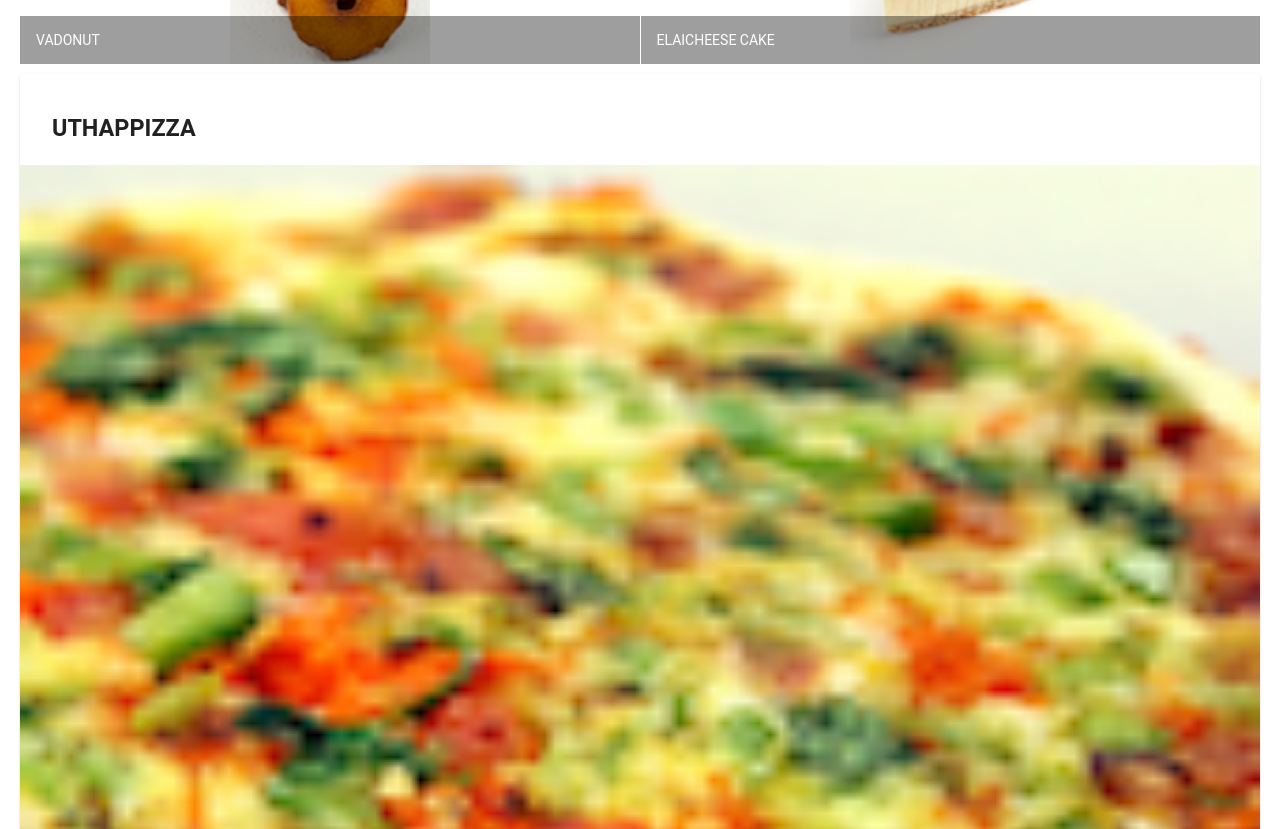
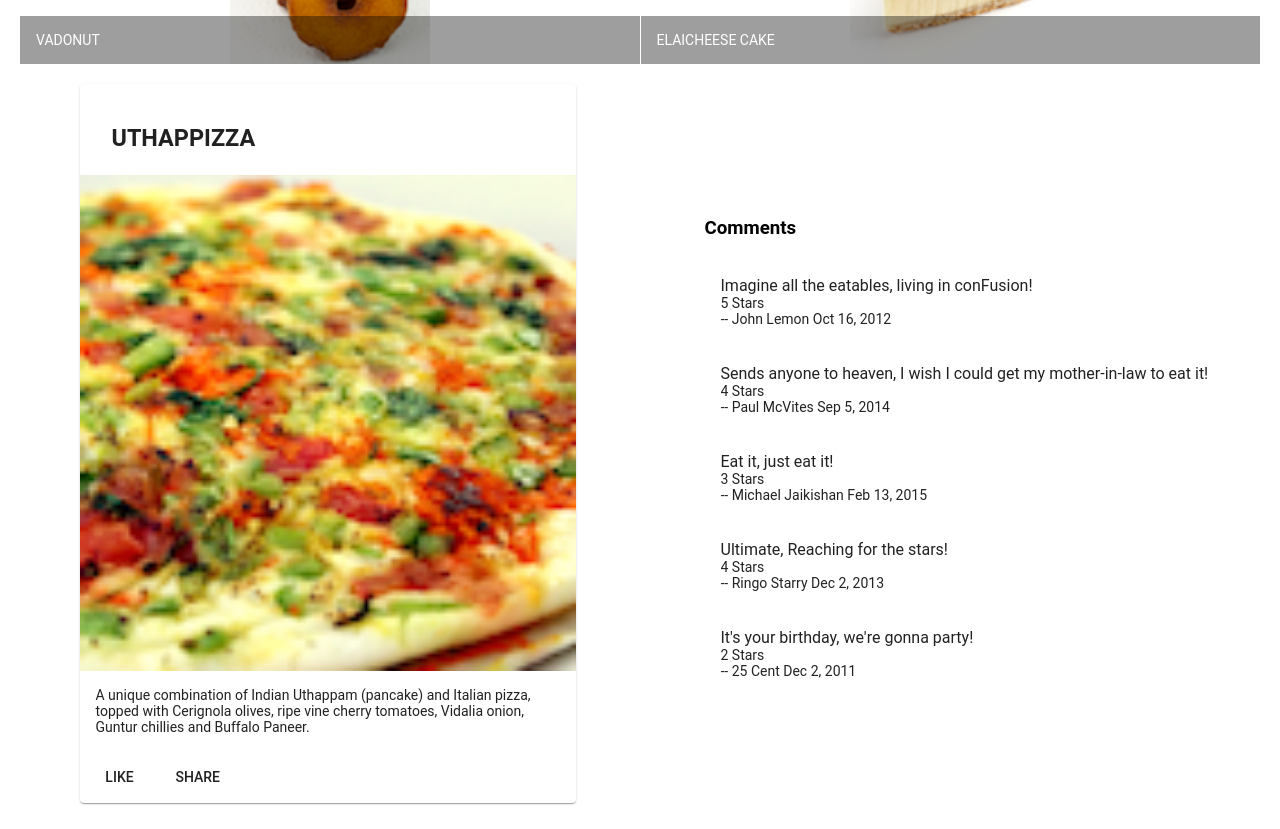
Before and after one commit to pradeep1928/Coursera-Front-End-Javascript-framwork-with-Angular, an Angular app: page / in a window 1280 px wide. Shown: the part 500-1329 px from the top of the page. Built offline with nearby package versions, Linux system fonts and the light colour scheme.

Commit message:
Assignment-1 Angular component dishdetail

```diff
--- a/src/app/app.module.ts
+++ b/src/app/app.module.ts
@@ -11,12 +11,14 @@
 
 import 'hammerjs';
 import { MenuComponent } from './menu/menu.component';
+import { DishdetailComponent } from './dishdetail/dishdetail.component';
 
 
 @NgModule({
   declarations: [
     AppComponent,
-    MenuComponent
+    MenuComponent,
+    DishdetailComponent
   ],
   imports: [
     BrowserModule,
--- /dev/null
+++ b/src/app/dishdetail/dishdetail.component.html
@@ -0,0 +1,51 @@
+<div class="container"
+      fxLayout="row"
+      fxLayout.sm="column"
+      fxLayout.xs="column"
+      fxLayoutAlign.gt-md="space-around center"
+      fxLayoutGap="10px"
+      fxLayoutGap.xs="0">
+
+
+
+  <div fxFlex="40" *ngIf="dish">
+    <mat-card>
+      <mat-card-header>
+        <mat-card-title>
+          <h3>{{dish.name | uppercase }}</h3>
+        </mat-card-title>
+      </mat-card-header>
+      <img mat-card-image src={{dish.image}} alt={{dish.name}}>
+      <mat-card-content>
+        <p>{{dish.description}}</p>
+      </mat-card-content>
+      <mat-card-actions>
+        <button mat-button>LIKE</button>
+        <button mat-button>SHARE</button>
+      </mat-card-actions>
+    </mat-card>
+  </div>
+
+  <div fxFlex="40" *ngIf="dish">
+    <mat-list fxFlex>
+        <h3>Comments</h3>
+      <mat-list-item *ngFor="let comment of dish.comments">
+
+        <p matLine>
+          <span>{{comment.comment}}</span>
+        </p>
+
+        <p matLine>
+          <span>{{comment.rating }} Stars</span>
+        </p>
+
+        <p matLine >
+          <span>-- {{comment.author}} </span>
+          <span >{{ comment.date | date }}</span>
+        </p>
+
+      </mat-list-item>
+    </mat-list>
+  </div>
+
+</div>
--- /dev/null
+++ b/src/app/dishdetail/dishdetail.component.ts
@@ -0,0 +1,61 @@
+import { Component, OnInit } from '@angular/core';
+
+const DISH = {
+  id: '0',
+  name: 'Uthappizza',
+  image: '/assets/images/uthappizza.png',
+  category: 'mains',
+  featured: true,
+  label: 'Hot',
+  price: '4.99',
+  // tslint:disable-next-line:max-line-length
+  description: 'A unique combination of Indian Uthappam (pancake) and Italian pizza, topped with Cerignola olives, ripe vine cherry tomatoes, Vidalia onion, Guntur chillies and Buffalo Paneer.',
+  comments: [
+       {
+           rating: 5,
+           comment: 'Imagine all the eatables, living in conFusion!',
+           author: 'John Lemon',
+           date: '2012-10-16T17:57:28.556094Z'
+       },
+       {
+           rating: 4,
+           comment: 'Sends anyone to heaven, I wish I could get my mother-in-law to eat it!',
+           author: 'Paul McVites',
+           date: '2014-09-05T17:57:28.556094Z'
+       },
+       {
+           rating: 3,
+           comment: 'Eat it, just eat it!',
+           author: 'Michael Jaikishan',
+           date: '2015-02-13T17:57:28.556094Z'
+       },
+       {
+           rating: 4,
+           comment: 'Ultimate, Reaching for the stars!',
+           author: 'Ringo Starry',
+           date: '2013-12-02T17:57:28.556094Z'
+       },
+       {
+           rating: 2,
+           comment: 'It\'s your birthday, we\'re gonna party!',
+           author: '25 Cent',
+           date: '2011-12-02T17:57:28.556094Z'
+       }
+   ]
+};
+
+@Component({
+  selector: 'app-dishdetail',
+  templateUrl: './dishdetail.component.html',
+  styleUrls: ['./dishdetail.component.scss']
+})
+export class DishdetailComponent implements OnInit {
+
+  dish = DISH;
+
+  constructor() { }
+
+  ngOnInit() {
+  }
+
+}
--- a/src/app/menu/menu.component.html
+++ b/src/app/menu/menu.component.html
@@ -1,4 +1,6 @@
-<div class="container" fxLayout="column" fxLayoutGap="10px">
+<div class="container"
+    fxLayout="column"
+    fxLayoutGap="10px">
 
   <div fxFlex>
     <div>
@@ -18,23 +20,6 @@
     </mat-grid-list>
   </div>
 
-  <div fxFlex *ngIf="selectedDish">
-    <mat-card>
-      <mat-card-header>
-        <mat-card-title>
-          <h3>{{selectedDish.name | uppercase }}</h3>
-        </mat-card-title>
-      </mat-card-header>
-      <img mat-card-image src={{selectedDish.image}} alt={{selectedDish.name}}>
-      <mat-card-content>
-        <p>{{selectedDish.description}}</p>
-      </mat-card-content>
-      <mat-card-actions>
-        <button mat-button>LIKE</button>
-        <button mat-button>SHARE</button>
+</div>
 
-      </mat-card-actions>
-    </mat-card>
-  </div>
-
-</div>
+<app-dishdetail></app-dishdetail>
--- a/src/app/menu/menu.component.ts
+++ b/src/app/menu/menu.component.ts
@@ -1,5 +1,6 @@
 import { Component, OnInit } from '@angular/core';
 import { Dish } from '../shared/dish';
+
 
 const DISHES: Dish[] = [
   {
```
Also changed, not shown: src/app/app.component.html (line endings or trailing spaces), src/app/dishdetail/dishdetail.component.scss (added), usedCodes.txt (added), 1 other file (tests, documents, lock files or other folders).
